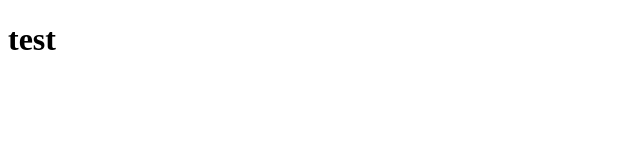
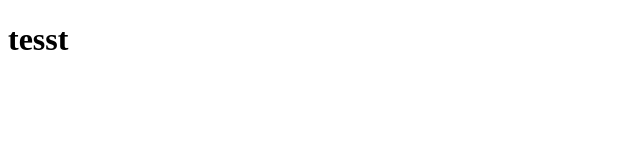
Before and after one commit to FreeDino77/WebTest, a plain HTML site: page index.html in a window 1280 px wide. Shown: the full height of the page, 0-640 px from the left. Drawn offline with Linux system fonts and the light colour scheme.

Commit message:
Update index.html

```diff
--- a/index.html
+++ b/index.html
@@ -5,6 +5,6 @@
   <title>Index</title>
 </head>
 <body>
-<h1>test</h1>
+<h1>tesst</h1>
 </body>
 </html>
```
